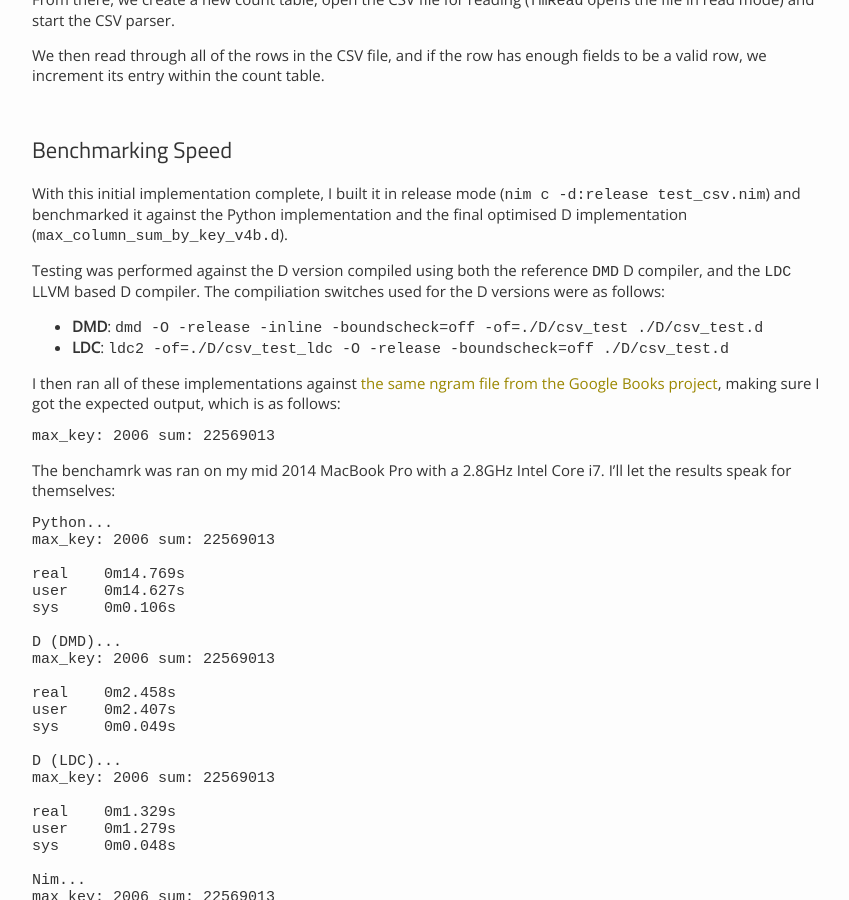
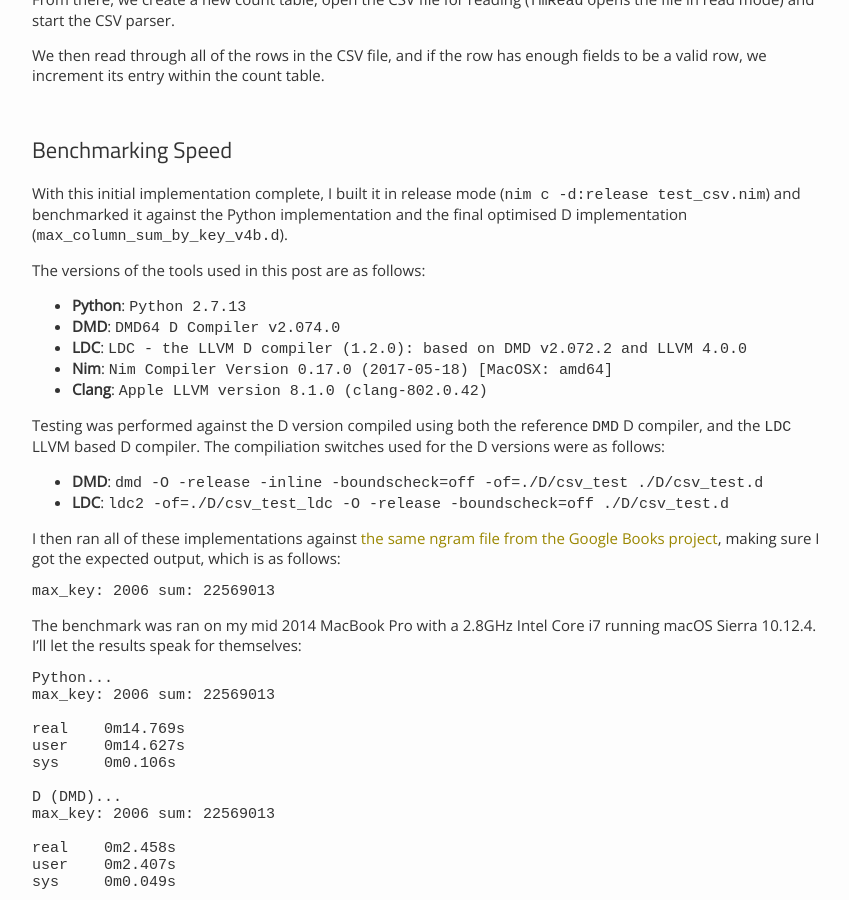
Before and after one commit to nim-lang/website, a Jekyll site: the page built from jekyll/_posts/2017-05-25-faster-command-line-tools-in-nim.md, in a window 1280 px wide and 900 px high, scrolled down 1633 px. Shown: the whole window, without its empty margins (208-1057 px from the left). Built offline with Jekyll 4.4.1, drawn with Linux system fonts in a browser that asks for light colours.

Commit message:
Adding version numbers of compilers and OS and fixing spelling mistake
Signed-off-by: Euan Torano <euantorano@gmail.com>

````diff
--- a/jekyll/_posts/2017-05-25-faster-command-line-tools-in-nim.md
+++ b/jekyll/_posts/2017-05-25-faster-command-line-tools-in-nim.md
@@ -79,6 +79,14 @@ We then read through all of the rows in the CSV file, and if the row has enough
 
 With this initial implementation complete, I built it in release mode (`nim c -d:release test_csv.nim`) and benchmarked it against the Python implementation and the final optimised D implementation (`max_column_sum_by_key_v4b.d`).
 
+The versions of the tools used in this post are as follows:
+
+- **Python**: `Python 2.7.13`
+- **DMD**: `DMD64 D Compiler v2.074.0`
+- **LDC**: `LDC - the LLVM D compiler (1.2.0): based on DMD v2.072.2 and LLVM 4.0.0`
+- **Nim**: `Nim Compiler Version 0.17.0 (2017-05-18) [MacOSX: amd64]`
+- **Clang**: `Apple LLVM version 8.1.0 (clang-802.0.42)`
+
 Testing was performed against the D version compiled using both the reference `DMD` D compiler, and the `LDC` LLVM based D compiler. The compiliation switches used for the D versions were as follows:
 
 - **DMD**: `dmd -O -release -inline -boundscheck=off -of=./D/csv_test ./D/csv_test.d`
@@ -90,7 +98,7 @@ I then ran all of these implementations against [the same ngram file from the Go
 max_key: 2006 sum: 22569013
 ```
 
-The benchamrk was ran on my mid 2014 MacBook Pro with a 2.8GHz Intel Core i7. I'll let the results speak for themselves:
+The benchmark was ran on my mid 2014 MacBook Pro with a 2.8GHz Intel Core i7 running macOS Sierra 10.12.4. I'll let the results speak for themselves:
 
 ```
 Python...
````
